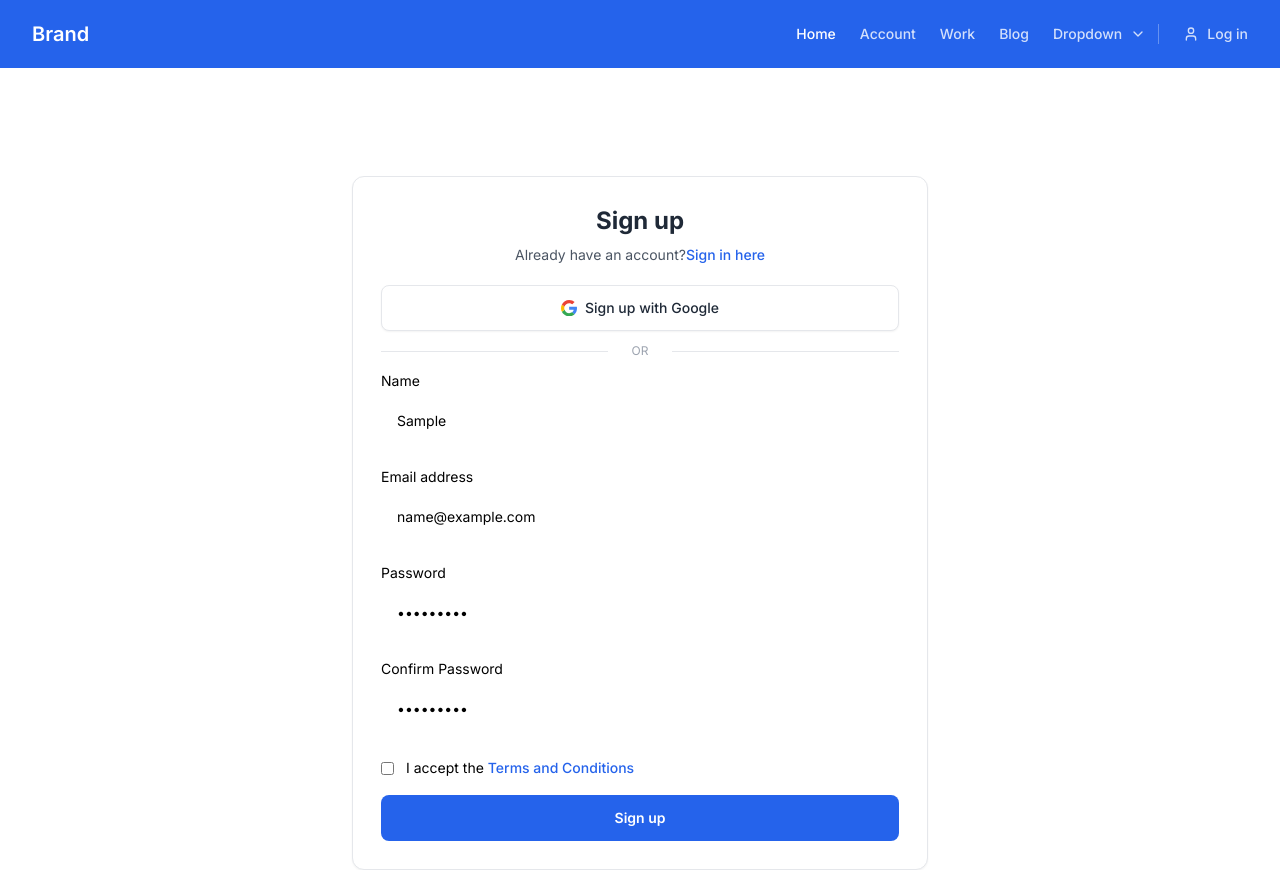
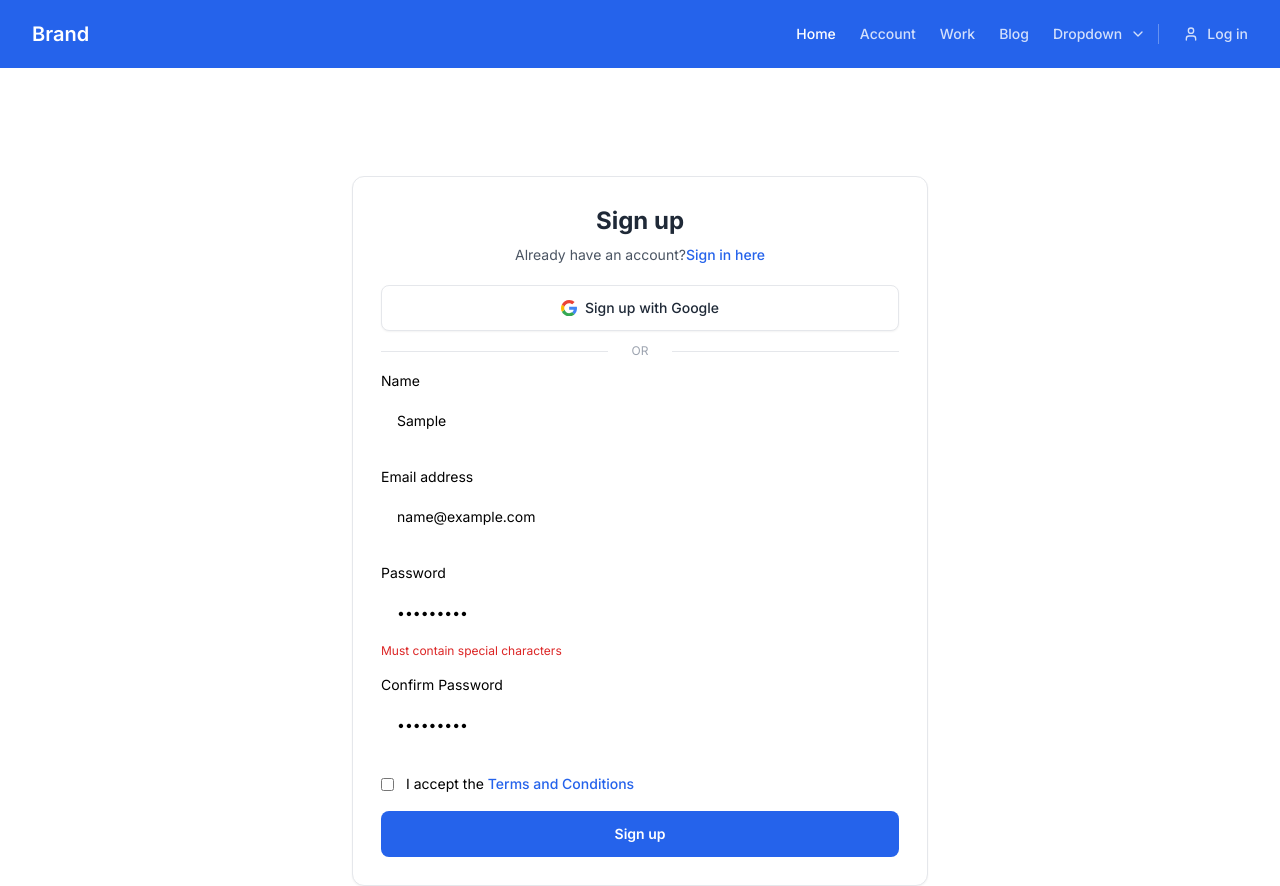
Before and after one commit to agpersonal6104/Section-2, a Next.js app in the folder frontend/: page /signup in a window 1280 px wide. Both pictures are taken after typing "Sample", "name@example.com", "Sample123", "Sample123" into the empty fields and a click on the button "Sign up". Built offline with nearby package versions, Linux system fonts and the light colour scheme.

Commit message:
Corrected SignUP form with Reset and object passing

```diff
--- a/frontend/src/app/signup/page.jsx
+++ b/frontend/src/app/signup/page.jsx
@@ -209,9 +209,9 @@ const Signup = () => {
                     </div>
                   </div>
                   {
-                    signupForm.touched.confirmPassword && (
+                    signupForm.touched.password && (
                       <p className="mt-2 text-xs text-red-600" id="password-error">
-                        {signupForm.errors.confirmPassword}
+                        {signupForm.errors.password}
                       </p>
                     )
                   }
```
